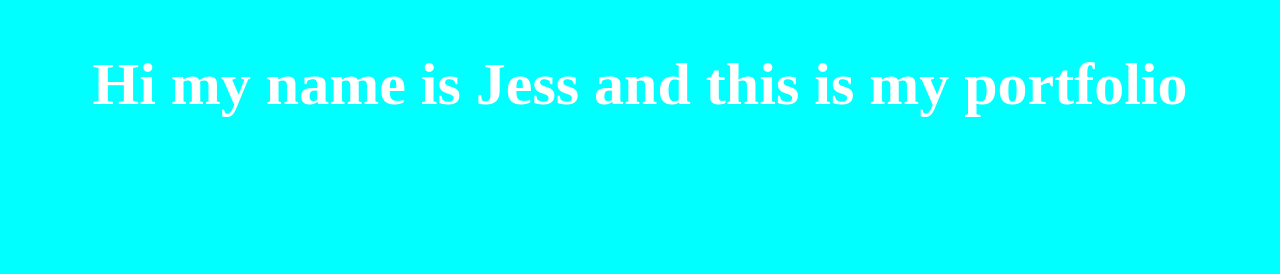
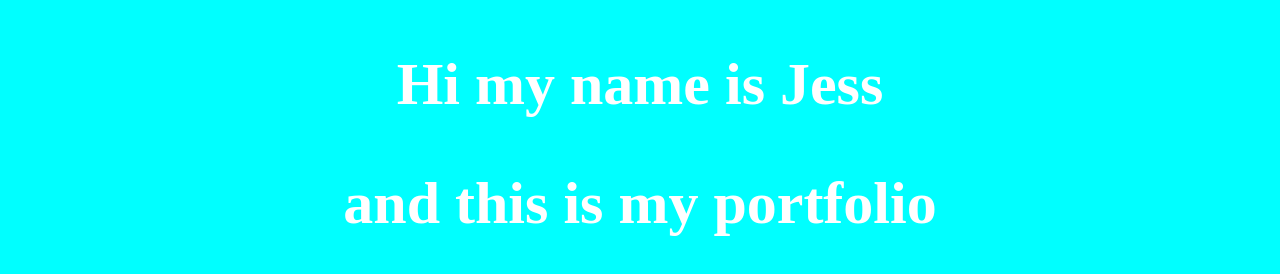
Before and after one commit to jessrob97/personalPortfolio, a plain HTML site: page index.html in a window 1280 px wide. Drawn offline with Linux system fonts and the light colour scheme.

Commit message:
added project section

```diff
--- a/index.html
+++ b/index.html
@@ -12,8 +12,8 @@
 </body>
 <script src="https://cdn.freecodecamp.org/testable-projects-fcc/v1/bundle.js"></script>
 <section id= "welcome-section">
-    <h1>Hi my name is Jess and this is my portfolio</h1>
-
+    <h1>Hi my name is Jess </h1>
+   <h2>and this is my portfolio</h2>
 </section>
-
+<section id="projects"></section>
 </html>
```
